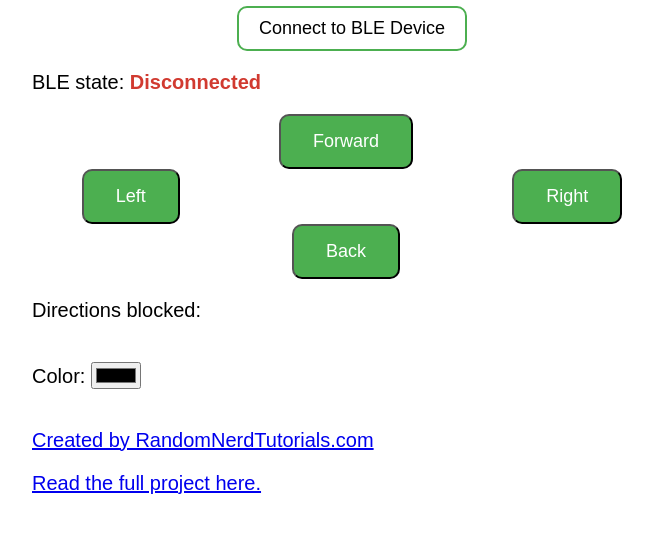
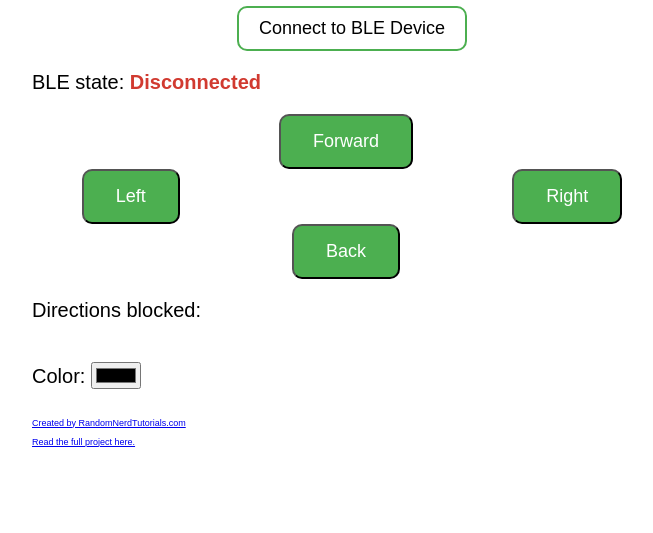
Before and after one commit to gxy812/dti-makeshift, a plain HTML site: page web/index.html in a window 1280 px wide. Shown: the part 93-626 px from the top of the page, without its empty margins (288-941 px from the left). Drawn offline with Linux system fonts and the light colour scheme.

Commit message:
Simplify directory, make footer small

```diff
--- a/web/styles/styling.css
+++ b/web/index.css
@@ -2,7 +2,7 @@
 UI is my passion
 */
 
-body{
+body {
     width: 50%;
     display: flex;
     flex-direction: column;
@@ -12,7 +12,7 @@ body{
     font-size: 20px;
 }
 
-button{
+button {
     margin: 0 auto;
     border-radius: 10px;
     background-color: #4CAF50;
@@ -24,13 +24,13 @@ button{
     font-size: large;
 }
 
-button:hover{
+button:hover {
     background-color: #FFFFFF;
     color: #000000;
     border: 2px solid #4CAF50;
 }
 
-#connectBleButton{
+#connectBleButton {
     margin: 0 auto;
     padding: 10px 20px;
     background-color: #FFFFFF;
@@ -39,12 +39,12 @@ button:hover{
     border: 2px solid #4CAF50;
 }
 
-#connectBleButton:hover{
+#connectBleButton:hover {
     background-color: #45a049;
     color: #FFFFFF;
 }
 
-#disconnectBleButton{
+#disconnectBleButton {
     margin: 0 auto;
     padding: 10px 20px;
     background-color: #FFFFFF;
@@ -53,7 +53,11 @@ button:hover{
     border: 2px solid #4CAF50;
 }
 
-#disconnectBleButton:hover{
+#disconnectBleButton:hover {
     background-color: #45a049;
     color: #FFFFFF;
 }
+
+footer {
+    font-size: xx-small;
+}
--- a/web/index.html
+++ b/web/index.html
@@ -13,7 +13,7 @@
     <title>ESP32 Web BLE App</title>
     <meta name="viewport" content="width=device-width, initial-scale=1">
     <link rel="icon" type="image/png" href="">
-    <link rel="stylesheet" href="styles/styling.css">
+    <link rel="stylesheet" href="index.css">
 </head>
 
 <body>
```
